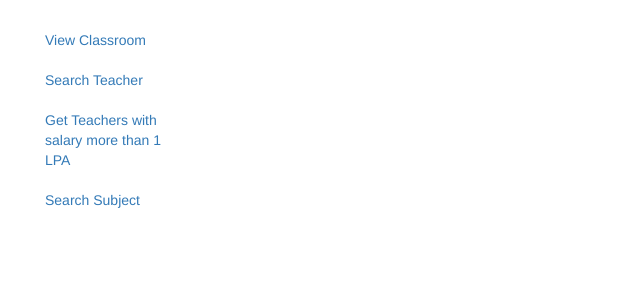
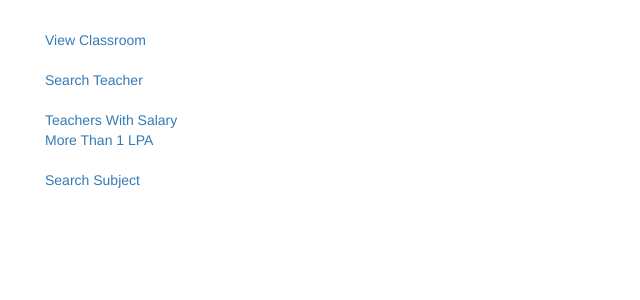
Before and after one commit to maheshgudi/school-management-dashboard, a Django app: page / in a window 1280 px wide. Shown: the part 52-352 px from the top of the page, without its empty margins (0-640 px from the left). Run offline with Django 3.2, Linux system fonts and the light colour scheme; some libraries are stand-ins or nearby versions.

Commit message:
Update Readme

```diff
--- a/entity/templates/entity/base.html
+++ b/entity/templates/entity/base.html
@@ -49,7 +49,7 @@
           <ul class="nav nav-sidebar">
             <li><a href="{% url 'entity:get_class_info' %}" title="view-classroom" style="padding-left:30px">View Classroom</a></li>
             <li><a href="{% url 'entity:search_teacher' %}" title="search-teacher" style="padding-left:30px">Search Teacher</a></li>
-            <li><a href="{% url 'entity:get_teachers_by_salaries' %}" title="teachers-by-salaries" style="padding-left:30px">Get Teachers with salary more than 1 LPA</a></li>
+            <li><a href="{% url 'entity:get_teachers_by_salaries' %}" title="teachers-by-salaries" style="padding-left:30px">Teachers With Salary More Than 1 LPA</a></li>
             <li><a href="{% url 'entity:search_subject' %}" title="search-subject" style="padding-left:30px">Search Subject</a></li>
           </ul>
         </div>
```
Also changed, not shown: README.md.
